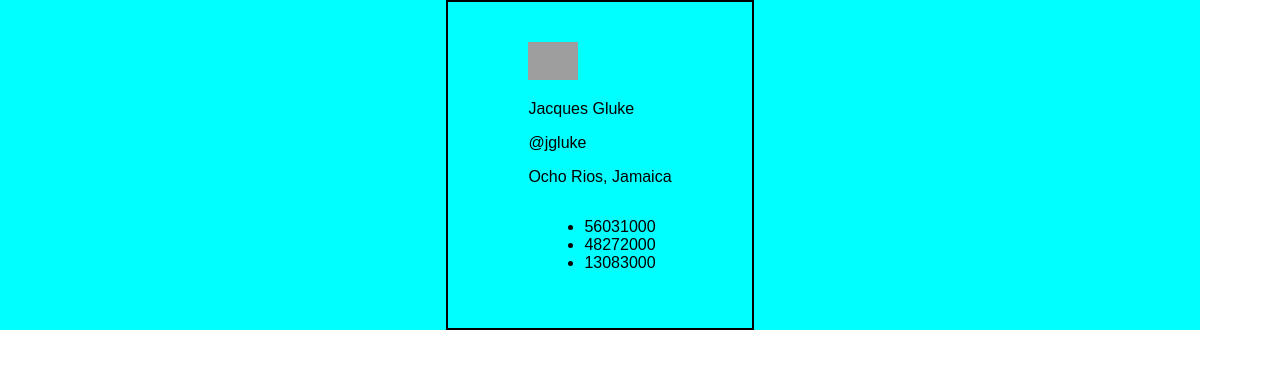
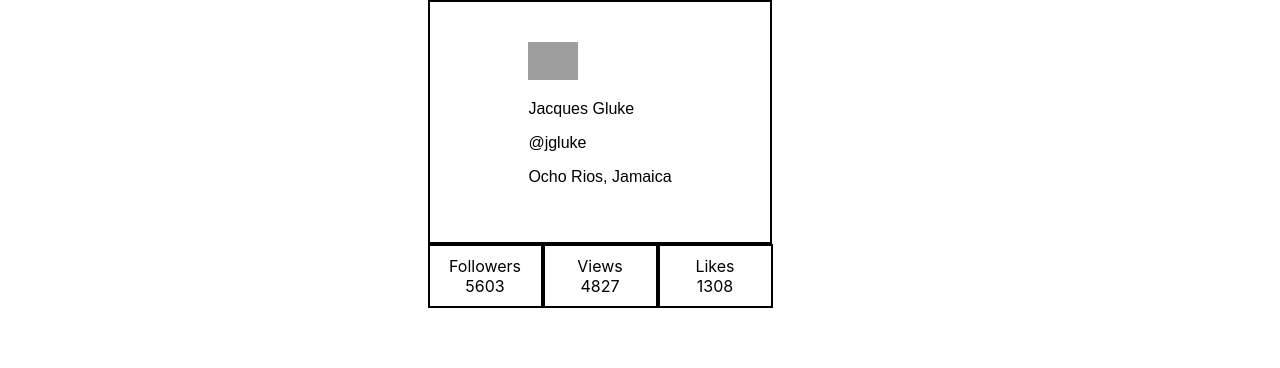
Before and after one commit to ViktoriiaKN/goit-react-hw-01-components, a React (Create React App) app: page / in a window 1280 px wide. Shown: the top 368 px of the page. Built offline with nearby package versions, Linux system fonts and the light colour scheme; grey boxes are pictures that could not be loaded.

Commit message:
Стилізація картки Профайл як-небудь

```diff
--- a/src/components/Profile/Profile.jsx
+++ b/src/components/Profile/Profile.jsx
@@ -1,5 +1,12 @@
 import PropTypes from 'prop-types';
-import { Container, Img, ContainerWrapper } from './Profile.styled';
+import {
+  Container,
+  Img,
+  ContainerWrapper,
+  ProfileList,
+  StatsWrapper,
+  StatsList,
+} from './Profile.styled';
 
 export const Profile = ({ username, tag, location, avatar, stats }) => {
   return (
@@ -14,22 +21,24 @@ export const Profile = ({ username, tag, location, avatar, stats }) => {
             <p className="tag">@{tag}</p>
             <p className="location">{location}</p>
           </div>
+        </Container>
 
-          <ul className="stats">
-            <li>
-              <span className="label">{stats.followers}</span>
-              <span className="quantity">1000</span>
-            </li>
-            <li>
-              <span className="label">{stats.views}</span>
-              <span className="quantity">2000</span>
-            </li>
-            <li>
-              <span className="label">{stats.likes}</span>
-              <span className="quantity">3000</span>
-            </li>
-          </ul>
-        </Container>
+        <ProfileList>
+          <StatsWrapper>
+            <StatsList>
+              <span>Followers </span>
+              <span>{stats.followers}</span>
+            </StatsList>
+            <StatsList>
+              <span>Views </span>
+              <span>{stats.views}</span>
+            </StatsList>
+            <StatsList>
+              <span>Likes </span>
+              <span>{stats.likes}</span>
+            </StatsList>
+          </StatsWrapper>
+        </ProfileList>
       </ContainerWrapper>
     </>
   );
--- a/src/components/Profile/Profile.styled.js
+++ b/src/components/Profile/Profile.styled.js
@@ -3,13 +3,14 @@ import styled from 'styled-components';
 export const ContainerWrapper = styled.div`
   width: 1200px;
   display: flex;
-  justify-content: center;
-  background-color: aqua;
+  flex-direction: column;
+  align-items: center;
 `;
 
 export const Container = styled.div`
   font-family: sans-serif;
   font-size: 400;
+  width: 180px;
   height: 100%;
   display: flex;
   padding: 40px 80px;
@@ -21,3 +22,22 @@ export const Container = styled.div`
 export const Img = styled.img`
   border-radius: 50%;
 `;
+
+export const ProfileList = styled.ul`
+  padding: 0;
+  margin: 0;
+  list-style: none;
+`;
+
+export const StatsWrapper = styled.li`
+  display: flex;
+`;
+
+export const StatsList = styled.span`
+  display: flex;
+  flex-direction: column;
+  border: 2px solid;
+  text-align: center;
+  padding: 10px;
+  width: 91px;
+`;
```
